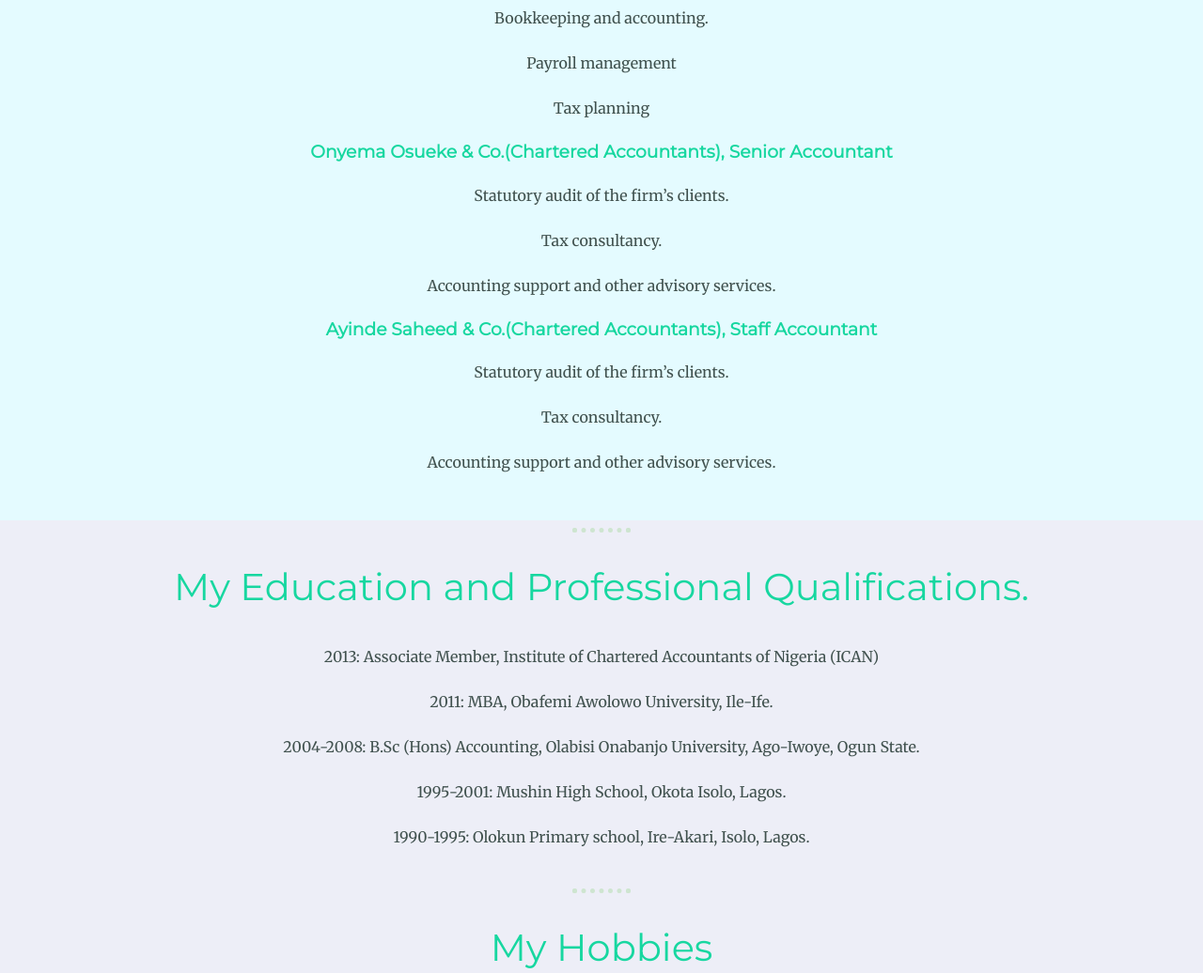
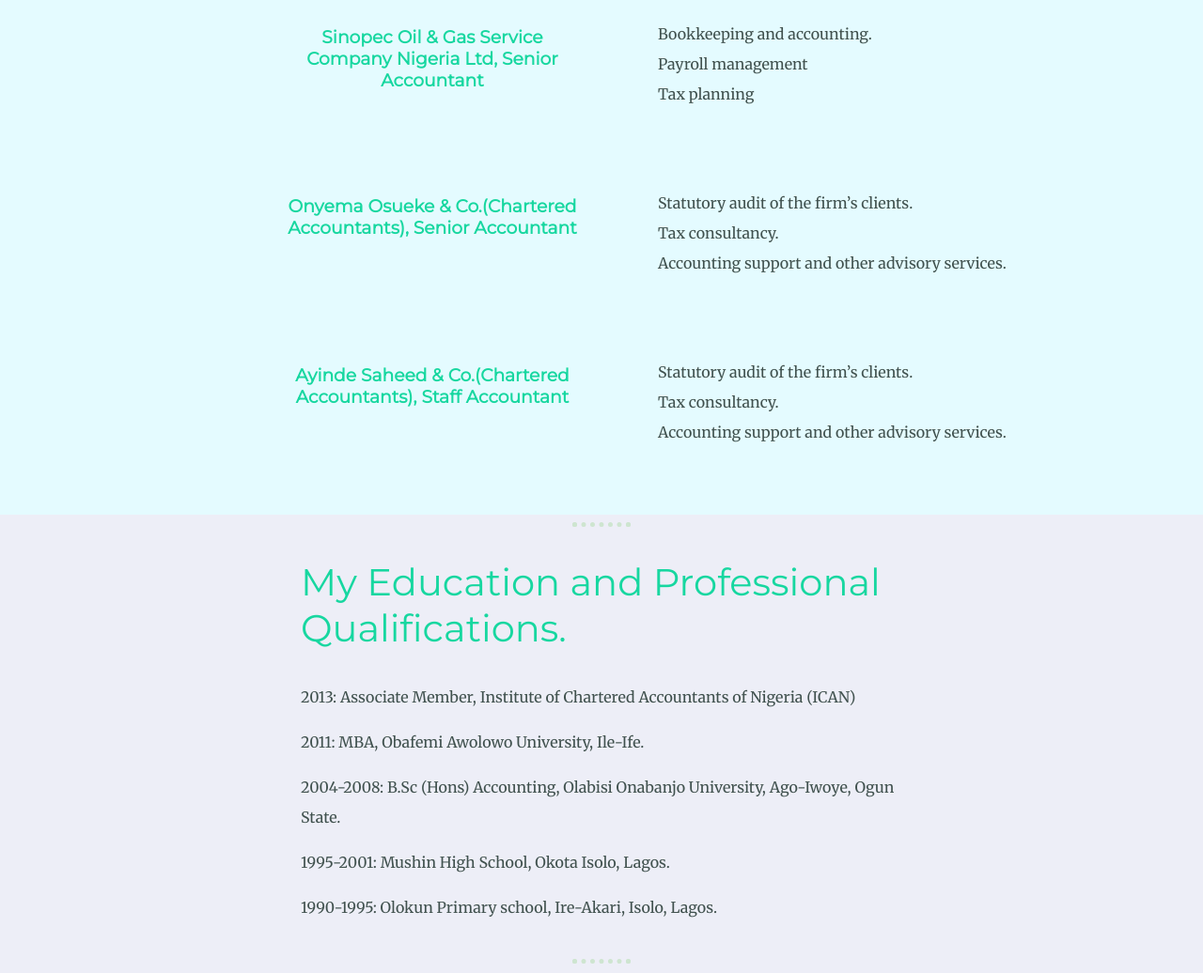
Before and after one commit to lateefemi/lateefemi.github.io, a plain HTML site: page index.html in a window 1280 px wide. Shown: the part 2086-3122 px from the top of the page at 94% size. Drawn offline with Linux system fonts and the light colour scheme.

Commit message:
Add files via upload

```diff
--- a/css/styles.css
+++ b/css/styles.css
@@ -63,9 +63,12 @@ hr {
 
 .educaion {
   padding-bottom: 15px;
+  width: 50%;
+  margin: 0 auto;
+  text-align: left;
 }
 
-.hr-line {
+.hr-skills {
   margin-bottom: 0;
 }
 
@@ -73,6 +76,28 @@ hr {
   background-color: #E4FBFF;
   padding-bottom: 30px;
   padding-top: 20px;
+}
+
+.experience-row {
+  position: relative;
+}
+
+.exp-heading {
+  width: 25%;
+  margin-top: 0;
+  position: absolute;
+  left: 300px;
+  float: left;
+}
+
+.work-roles {
+  width: 30%;
+  text-align: left;
+  margin: 100px 0 50px 700px;
+}
+
+.list {
+  line-height: 1;
 }
 
 .bottom-container {
--- a/index.html
+++ b/index.html
@@ -46,28 +46,36 @@
         <p>I am a web developer with a good knowledge front-end and back-end web development. I am also a student of a cybersecurity course with python as my focal programming language of learning.</p>
       </div>
     </div>
-    <hr class="hr-line">
+    <hr class="hr-skills">
 
     <div class="experience">
 
       <h2>My Experience.</h2>
       <div class="experience-row">
-        <h3>Sinopec Oil & Gas Service Company Nigeria Ltd, Senior Accountant</h3>
-        <p>Bookkeeping and accounting.</p>
-        <p>Payroll management</p>
-        <p>Tax planning</p>
+        <h3 class="exp-heading">Sinopec Oil & Gas Service Company Nigeria Ltd, Senior Accountant</h3>
+        <div class="work-roles">
+          <p class="list">Bookkeeping and accounting.</p>
+          <p class="list">Payroll management</p>
+          <p class="list">Tax planning</p>
+        </div>
       </div>
       <div class="experience-row">
-        <h3>Onyema Osueke & Co.(Chartered Accountants), Senior Accountant</h3>
-        <p>Statutory audit of the firm’s clients.</p>
-        <p>Tax consultancy.</p>
-        <p>Accounting support and other advisory services.</p>
+        <h3 class="exp-heading">Onyema Osueke & Co.(Chartered Accountants), Senior Accountant</h3>
+        <div class="work-roles">
+          <p class="list">Statutory audit of the firm’s clients.</p>
+          <p class="list">Tax consultancy.</p>
+          <p class="list">Accounting support and other advisory services.</p>
+        </div>
+
       </div>
       <div class="experience-row">
-        <h3>Ayinde Saheed & Co.(Chartered Accountants), Staff Accountant</h3>
-        <p>Statutory audit of the firm’s clients.</p>
-        <p>Tax consultancy.</p>
-        <p>Accounting support and other advisory services.</p>
+        <h3 class="exp-heading">Ayinde Saheed & Co.(Chartered Accountants), Staff Accountant</h3>
+        <div class="work-roles">
+          <p class="list">Statutory audit of the firm’s clients.</p>
+          <p class="list">Tax consultancy.</p>
+          <p class="list">Accounting support and other advisory services.</p>
+        </div>
+
       </div>
     </div>
     <hr>
@@ -95,10 +103,9 @@
       <h2>Get In Touch</h2>
       <p>You need a qualified accountant with cutting-edge skills to posively influence your work team?</p>
       <p class="contact-p">Let's work towards improving orgainzational objectives.</p>
-      <a class="btn" href="mailto:lateefemi@email.com">CONTACT ME</a>
+      <a class="btn" href="mailto:lateefemi@gmail.com">CONTACT ME</a>
     </div>
   </div>
-
 
   <div class="bottom-container">
     <a class="footer-link" href="#">LinkedIn</a>
```
Lines whose indentation alone changed are shown as unchanged.
